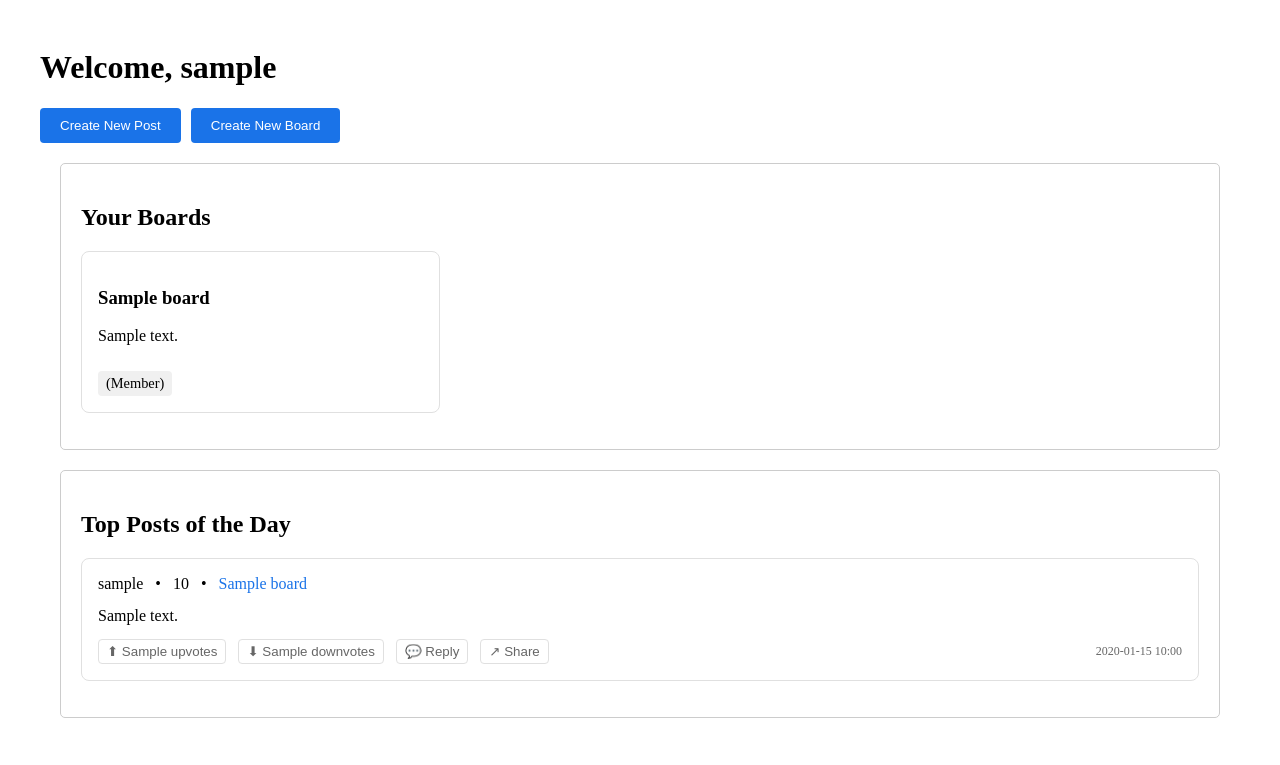
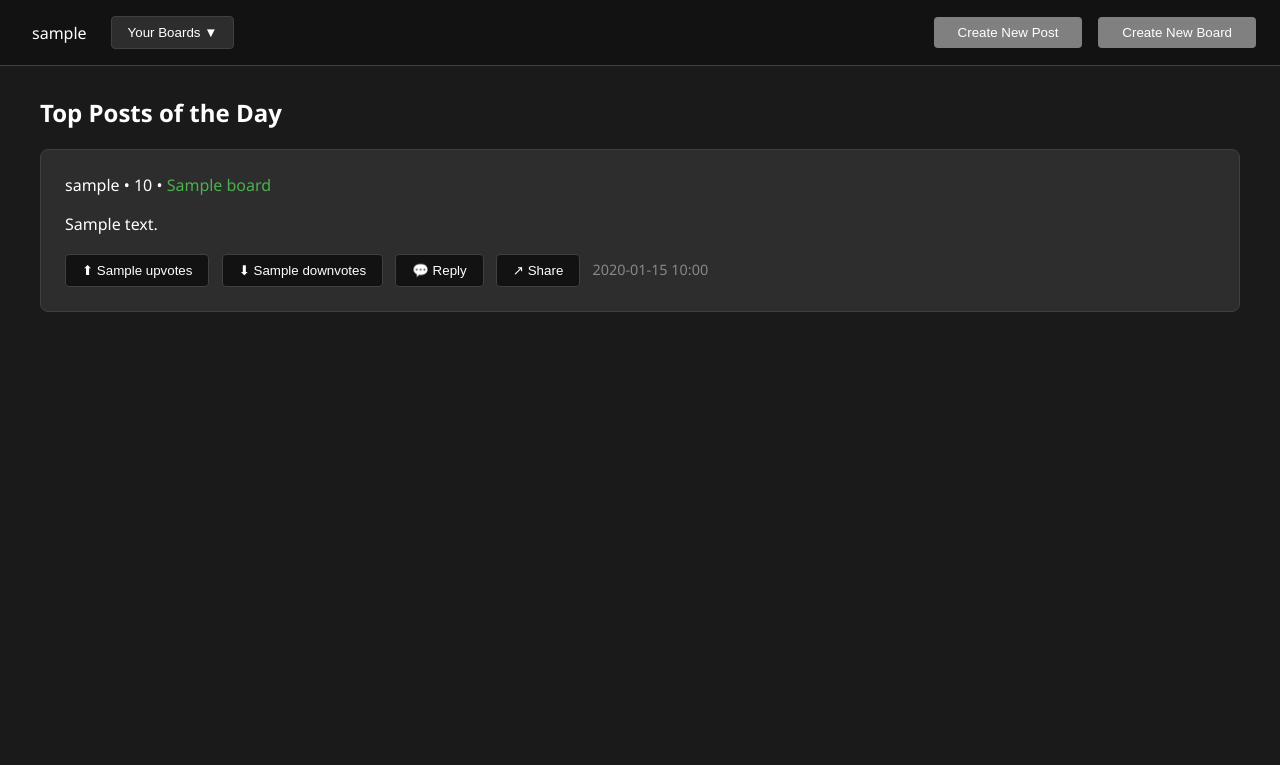
Before and after one commit to RalphAKing/Messaging-application, a Flask app: page /home in a window 1280 px wide. Shown: the top 765 px of the page. Run offline with Flask 3, Linux system fonts and the light colour scheme; the visitor is signed in with stand-in values (Sample User, id 1); a database or web service that is not in the repository returns one stand-in record (values such as "Sample title").

Commit message:
changed styling of hoem page

```diff
--- a/main.py
+++ b/main.py
@@ -348,7 +348,7 @@ def find_a_board():
             session.pop('userid', None)
         else:
             return render_template('find_a_board.html', loggedin=True)
-    return render_template('find_a_board.html')
+    return redirect('/login')
 
 
 @app.route('/post/<messageid>')
--- a/templates/home.html
+++ b/templates/home.html
@@ -3,181 +3,137 @@
 <head>
     <title>Home - Messaging Application</title>
     <style>
-        .container {
-            max-width: 1200px;
-            margin: 0 auto;
-            padding: 20px;
+        :root {
+            --dark-bg: #1a1a1a;
+            --darker-bg: #121212;
+            --card-bg: #2d2d2d;
+            --accent: #4CAF50;
+            --text: #ffffff;
+            --border: #404040;
+            --hover-bg: #363636;
         }
-        .board-form, .message-form, .boards-list, .top-posts {
-            margin: 20px;
-            padding: 20px;
-            border: 1px solid #ccc;
-            border-radius: 5px;
+
+        body {
+            background-color: var(--dark-bg);
+            color: var(--text);
+            margin: 0;
+            font-family: 'Segoe UI', Tahoma, Geneva, Verdana, sans-serif;
         }
-        .form-group {
-            margin-bottom: 15px;
+
+        header {
+            background-color: var(--darker-bg);
+            padding: 1rem 2rem;
+            display: flex;
+            justify-content: space-between;
+            align-items: center;
+            border-bottom: 1px solid var(--border);
+            position: fixed;
+            width: 100%;
+            top: 0;
+            z-index: 1000;
         }
-        input[type="text"], textarea {
-            width: 100%;
-            padding: 8px;
-            margin-top: 5px;
+
+        .user-info {
+            display: flex;
+            align-items: center;
+            gap: 1.5rem;
         }
-        button {
-            background-color: #4CAF50;
-            color: white;
-            padding: 10px 15px;
-            border: none;
+
+        .boards-dropdown {
+            position: relative;
+            display: inline-block;
+        }
+
+        .dropdown-btn {
+            background: var(--card-bg);
+            color: var(--text);
+            border: 1px solid var(--border);
+            padding: 0.5rem 1rem;
             border-radius: 4px;
             cursor: pointer;
-        }
-        .post-card {
-            background: white;
-            border: 1px solid #e0e0e0;
-            border-radius: 8px;
-            padding: 16px;
-            margin-bottom: 16px;
-        }
-        .post-header {
-            display: flex;
-            justify-content: space-between;
-            margin-bottom: 10px;
-        }
-        .vote-section {
-            display: flex;
-            gap: 10px;
-            margin-top: 10px;
-        }
-        .dot {
-            margin: 0 8px;
+            transition: background 0.2s;
         }
 
-        .board-link {
-            color: #1a73e8;
+        .dropdown-btn:hover {
+            background: var(--hover-bg);
+        }
+
+        .dropdown-content {
+            display: none;
+            position: absolute;
+            background-color: var(--card-bg);
+            min-width: 250px;
+            box-shadow: 0 8px 16px rgba(0,0,0,0.2);
+            border-radius: 4px;
+            padding: 0.5rem;
+            margin-top: 0.5rem;
+            border: 1px solid var(--border);
+        }
+
+        .dropdown-item {
+            padding: 0.75rem;
+            color: var(--text);
+            border-radius: 4px;
+            transition: background 0.2s;
+            position: relative;
+            cursor: pointer;
+        }
+
+        .dropdown-item:hover {
+            background: var(--hover-bg);
+        }
+
+        .dropdown-item {
+            display: block;
+            padding: 0.75rem;
+            color: var(--text);
+            border-radius: 4px;
+            transition: background 0.2s;
+            position: relative;
+            cursor: pointer;
             text-decoration: none;
         }
 
-        .post-content {
-            margin: 12px 0;
-            font-size: 16px;
-            line-height: 1.4;
-        }
-
-        .post-footer {
-            display: flex;
-            align-items: center;
-            gap: 12px;
-            margin-top: 12px;
-        }
-
-        .vote-btn, .action-btn {
-            background: none;
-            border: 1px solid #e0e0e0;
-            border-radius: 4px;
-            padding: 4px 8px;
-            cursor: pointer;
-            color: #666;
-        }
-
-        .vote-btn:hover, .action-btn:hover {
-            background: #f5f5f5;
-        }
-
-        .date {
-            margin-left: auto;
-            color: #666;
-            font-size: 12px;
-        }
-
-        .vote-btn.active {
-            background-color: #e8f0fe;
-            color: #1a73e8;
-            border-color: #1a73e8;
-        }
-
-        .action-btn.active {
-            background-color: #e8f0fe;
-            color: #1a73e8;
-            border-color: #1a73e8;
-        }
-
-        .share.active {
-            background-color: #4CAF50;
-            color: white;
-            border-color: #4CAF50;
-        }
-
-        .replies-container {
-            margin-left: 20px;
-            border-left: 2px solid #e0e0e0;
-            padding-left: 20px;
-            margin-bottom: 20px;
-        }
-
-        .new-reply-button {
-            background-color: #f8f9fa;
-            border: 1px solid #e0e0e0;
-            padding: 8px 16px;
-            margin: 10px 0;
-            border-radius: 4px;
-            cursor: pointer;
-            width: 100%;
-        }
-
-        .new-reply-button:hover {
-            background-color: #e9ecef;
-        }
-
-        .reply-form-container {
-            margin-top: 10px;
+        .dropdown-item:hover {
+            background: var(--hover-bg);
         }
 
 
-        .reply-form {
-            margin: 10px 0;
+        .header-buttons {
+            display: flex;
+            gap: 0.5rem;
+            justify-content: center;
+            padding-right: 3.5rem;
         }
 
-        .reply-input {
-            width: 100%;
-            min-height: 80px;
-            margin-bottom: 10px;
-            padding: 8px;
-            border: 1px solid #e0e0e0;
+
+        .header-button {
+            background-color: #808080;
+            color: var(--text);
+            border: none;
+            padding: 0.5rem 1.5rem;
             border-radius: 4px;
+            cursor: pointer;
+            transition: opacity 0.2s;
         }
 
-        .submit-reply {
-            background-color: #1a73e8;
-            color: white;
-            padding: 8px 16px;
-            border: none;
-            border-radius: 4px;
-            cursor: pointer;
+        .header-button:hover {
+            opacity: 0.9;
         }
 
-        .boards-grid {
-            display: grid;
-            grid-template-columns: repeat(auto-fill, minmax(300px, 1fr));
-            gap: 20px;
-            margin-top: 20px;
+
+        .container {
+            max-width: 1200px;
+            margin: 6rem auto 2rem;
+            padding: 0 20px;
         }
 
-        .board-card {
-            text-decoration: none;
-            color: inherit;
-            transition: transform 0.2s;
-        }
-
-        .board-card:hover {
-            transform: translateY(-3px);
-        }
-
-        .board-role {
-            display: inline-block;
-            padding: 4px 8px;
-            background-color: #f0f0f0;
-            border-radius: 4px;
-            font-size: 0.9em;
-            margin-top: 10px;
+        .post-card {
+            background: var(--card-bg);
+            border: 1px solid var(--border);
+            border-radius: 8px;
+            padding: 1.5rem;
+            margin-bottom: 1rem;
         }
 
         .modal {
@@ -187,129 +143,159 @@
             left: 0;
             width: 100%;
             height: 100%;
-            background-color: rgba(0, 0, 0, 0.5);
-            z-index: 1000;
+            background-color: rgba(0, 0, 0, 0.7);
+            z-index: 2000;
         }
 
         .modal-content {
             position: relative;
-            background-color: white;
+            background-color: var(--card-bg);
             margin: 15% auto;
-            padding: 20px;
+            padding: 2rem;
             width: 50%;
             border-radius: 8px;
-            box-shadow: 0 4px 6px rgba(0, 0, 0, 0.1);
         }
 
         .close-modal {
             position: absolute;
-            right: 20px;
-            top: 10px;
+            right: 1.5rem;
+            top: 1rem;
             font-size: 24px;
             cursor: pointer;
+            color: var(--text);
         }
 
-        .header-buttons {
-            display: flex;
-            gap: 10px;
-            margin-bottom: 20px;
+        input[type="text"], textarea, select {
+            background: var(--darker-bg);
+            color: var(--text);
+            border: 1px solid var(--border);
+            padding: 0.75rem;
+            border-radius: 4px;
+            width: 100%;
+            margin: 0.5rem 0;
         }
 
-        .header-button {
-            padding: 10px 20px;
-            background-color: #1a73e8;
-            color: white;
+        button[type="submit"] {
+            background-color: var(--accent);
+            color: var(--text);
+            padding: 0.75rem 1.5rem;
             border: none;
             border-radius: 4px;
             cursor: pointer;
+            margin-top: 1rem;
         }
 
+        .vote-btn, .action-btn {
+            background: var(--darker-bg);
+            color: var(--text);
+            border: 1px solid var(--border);
+            padding: 0.5rem 1rem;
+            margin-right: 0.5rem;
+            border-radius: 4px;
+            cursor: pointer;
+            transition: background 0.2s;
+        }
 
+        .vote-btn:hover, .action-btn:hover {
+            background: var(--hover-bg);
+        }
 
+        .board-link {
+            color: var(--accent);
+            text-decoration: none;
+        }
 
+        .date {
+            color: #888;
+            font-size: 0.9em;
+        }
+
+        .replies-container {
+            margin-left: 2rem;
+            border-left: 2px solid var(--border);
+            padding-left: 1rem;
+        }
+
+        .post-content {
+            margin: 1rem 0;
+            line-height: 1.6;
+        }
     </style>
 </head>
 <body>
+    <header>
+        <div class="user-info">
+            <span>{{ username }}</span>
+            <div class="boards-dropdown">
+                <button class="dropdown-btn">Your Boards ▼</button>
+                <div class="dropdown-content">
+                    {% if boards %}
+                        {% for board in boards %}
+                            <a href="board/{{ board.name }}" class="dropdown-item">
+                                {{ board.name }}
+                            </a>
+                        {% endfor %}
+                    {% else %}
+                        <div class="dropdown-item">No boards available</div>
+                    {% endif %}
+                </div>
+            </div>
+        </div>
+        <div class="header-buttons">
+            <span><button class="header-button" onclick="openModal('postModal')">Create New Post</button></span>
+            <span></span><button class="header-button" onclick="openModal('boardModal')">Create New Board</button></span>
+        </div>
+    </header>
+
     <div class="container">
-        <h1>Welcome, {{ username }}</h1>
-        <div class="header-buttons">
-            <button class="header-button" onclick="openModal('postModal')">Create New Post</button>
-            <button class="header-button" onclick="openModal('boardModal')">Create New Board</button>
-        </div>
-
-        <!-- Post Modal -->
+        <!-- Post Creation Modal -->
         <div id="postModal" class="modal">
             <div class="modal-content">
                 <span class="close-modal" onclick="closeModal('postModal')">&times;</span>
                 <h2>Create New Post</h2>
                 <form action="/createmessage" method="POST">
                     <div class="form-group">
-                        <label for="board-select">Select Board:</label>
-                        <select id="board-select" name="boardname" required>
+                        <label>Select Board:</label>
+                        <select name="boardname" required>
                             {% for board in boards %}
                                 <option value="{{ board.name }}">{{ board.name }}</option>
                             {% endfor %}
                         </select>
                     </div>
                     <div class="form-group">
-                        <label for="message-content">Message Content:</label>
-                        <textarea id="message-content" name="content" rows="6" required></textarea>
+                        <label>Message Content:</label>
+                        <textarea name="content" rows="6" required></textarea>
                     </div>
                     <button type="submit">Post Message</button>
                 </form>
             </div>
         </div>
 
-        <!-- Board Modal -->
+        <!-- Board Creation Modal -->
         <div id="boardModal" class="modal">
             <div class="modal-content">
                 <span class="close-modal" onclick="closeModal('boardModal')">&times;</span>
                 <h2>Create New Board</h2>
                 <form action="/createboard" method="POST">
                     <div class="form-group">
-                        <label for="board-name">Board Name:</label>
-                        <input type="text" id="board-name" name="name" required>
+                        <label>Board Name:</label>
+                        <input type="text" name="name" required>
                     </div>
                     <div class="form-group">
-                        <label for="board-description">Description:</label>
-                        <textarea id="board-description" name="description" rows="4" required></textarea>
+                        <label>Description:</label>
+                        <textarea name="description" rows="4" required></textarea>
                     </div>
                     <button type="submit">Create Board</button>
                 </form>
             </div>
         </div>
 
-
-        <div class="boards-list">
-            <h2>Your Boards</h2>
-            <div class="boards-grid">
-                {% if boards %}
-                    {% for board in boards %}
-                        <a href="/board/{{ board.name }}" class="board-card">
-                            <div class="post-card">
-                                <h3>{{ board.name }}</h3>
-                                <p>{{ board.description }}</p>
-                                {% if board.owner == session.userid %}
-                                    <span class="board-role">(Owner)</span>
-                                {% else %}
-                                    <span class="board-role">(Member)</span>
-                                {% endif %}
-                            </div>
-                        </a>
-                    {% endfor %}
-                {% else %}
-                    <p>You haven't joined any boards yet.</p>
-                {% endif %}
-            </div>
-        </div>
-
-
+        <!-- Main Content -->
         <div class="top-posts">
             <h2>Top Posts of the Day</h2>
             {% if messages %}
                 {% for message in messages %}
                     <div class="post-card" data-messageid="{{ message.messageid }}" data-chain="{{ message.messageid }}">
-
                         <div class="post-header">
                             <div class="author-info">
                                 <span class="author">{{ message.author_name }}</span>
@@ -320,7 +306,7 @@
                             </div>
                         </div>
                         <div class="post-content">
-                            {{ message.content }}
+                            {{ message.content|safe }}
                         </div>
                         <div class="post-footer">
                             <button class="vote-btn upvote">⬆ {{ message.upvotes }}</button>
@@ -332,11 +318,102 @@
                     </div>
                 {% endfor %}
             {% else %}
-                <p>No posts yet today.</p>
+                <p class="no-posts">No posts yet today.</p>
             {% endif %}
+        </div>
     </div>
 
     <script>
+        function openModal(modalId) {
+            document.getElementById(modalId).style.display = 'block';
+        }
+
+        function closeModal(modalId) {
+            document.getElementById(modalId).style.display = 'none';
+        }
+
+        window.onclick = function(event) {
+            if (event.target.classList.contains('modal')) {
+                event.target.style.display = 'none';
+            }
+        }
+
+        document.addEventListener("DOMContentLoaded", function () {
+            const dropdownBtn = document.querySelector(".dropdown-btn");
+            const dropdownContent = document.querySelector(".dropdown-content");
+
+            dropdownBtn.addEventListener("click", function (event) {
+                event.stopPropagation();
+                const isOpen = dropdownContent.style.display === "block";
+                dropdownContent.style.display = isOpen ? "none" : "block";
+            });
+
+            document.addEventListener("click", function (event) {
+                if (!dropdownBtn.contains(event.target) && !dropdownContent.contains(event.target)) {
+                    dropdownContent.style.display = "none";
+                }
+            });
+        });
+
+        document.querySelectorAll('.vote-btn').forEach(button => {
+            button.addEventListener('click', async function() {
+                const messageCard = this.closest('.post-card');
+                const messageId = messageCard.dataset.messageid;
+                const isUpvote = this.classList.contains('upvote');
+
+                try {
+                    const response = await fetch('/vote', {
+                        method: 'POST',
+                        headers: {
+                            'Content-Type': 'application/json'
+                        },
+                        body: JSON.stringify({
+                            messageId: messageId,
+                            isUpvote: isUpvote
+                        })
+                    });
+
+                    const data = await response.json();
+                    if (data.success) {
+                        const upvoteBtn = messageCard.querySelector('.upvote');
+                        const downvoteBtn = messageCard.querySelector('.downvote');
+                        upvoteBtn.textContent = `⬆ ${data.upvotes}`;
+                        downvoteBtn.textContent = `⬇ ${data.downvotes}`;
+                    }
+                } catch (error) {
+                    console.error('Error processing vote:', error);
+                }
+            });
+        });
+
+        document.querySelectorAll('.reply').forEach(button => {
+            button.addEventListener('click', function() {
+                const messageCard = this.closest('.post-card');
+                const replyForm = messageCard.querySelector('.reply-form-container');
+                if (replyForm) {
+                    replyForm.style.display = replyForm.style.display === 'none' ? 'block' : 'none';
+                }
+            });
+        });
+
+        document.querySelectorAll('.share').forEach(button => {
+            button.addEventListener('click', async function() {
+                const messageCard = this.closest('.post-card');
+                const messageId = messageCard.dataset.messageid;
+                const shareUrl = `${window.location.origin}/post/${messageId}`;
+
+                try {
+                    await navigator.clipboard.writeText(shareUrl);
+                    this.textContent = "✓ Copied!";
+                    setTimeout(() => {
+                        this.textContent = "↗ Share";
+                    }, 2000);
+                } catch (err) {
+                    console.error('Failed to copy URL:', err);
+                }
+            });
+        });
+
         function attachVoteHandlers(element) {
             element.querySelectorAll('.vote-btn').forEach(button => {
                 button.addEventListener('click', async function() {
```
Lines whose indentation alone changed are shown as unchanged.
